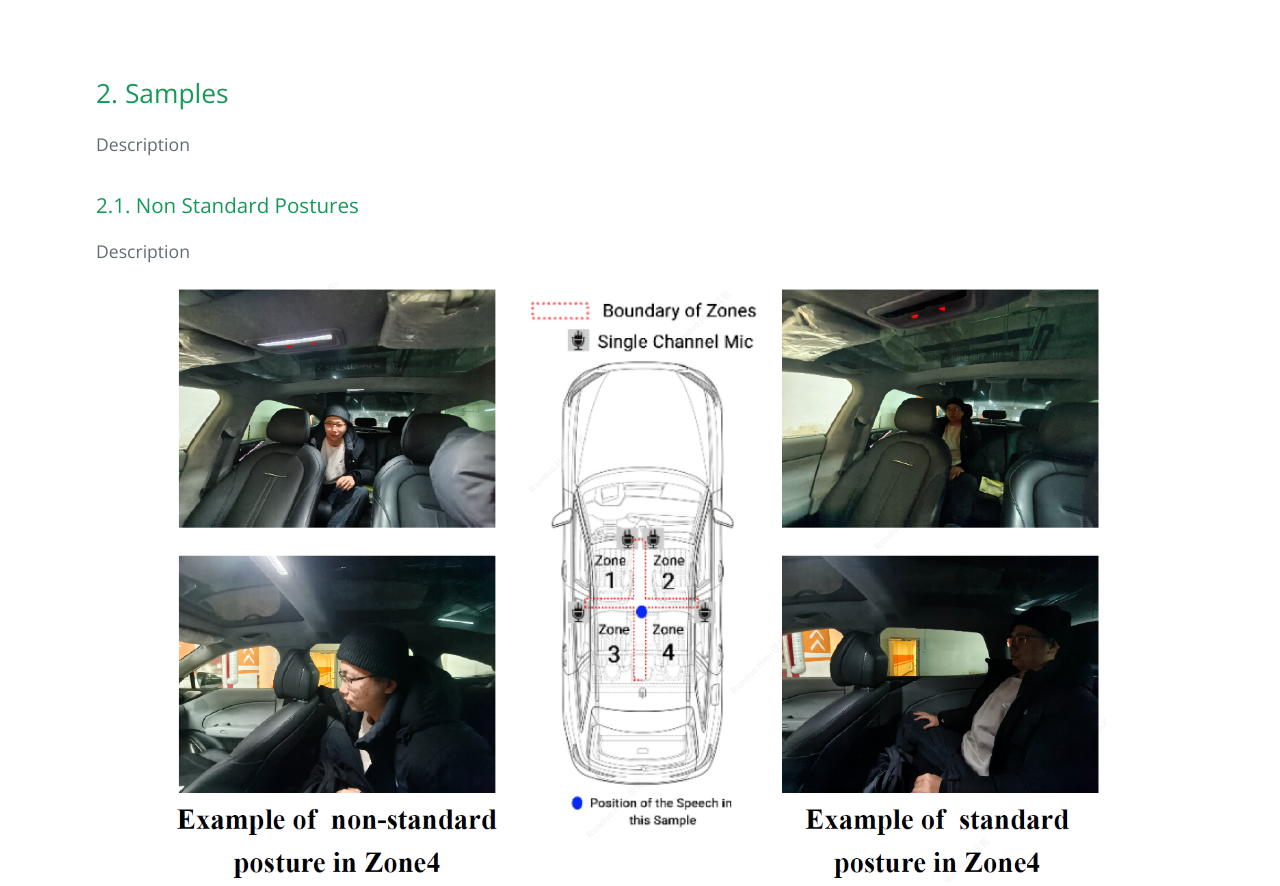
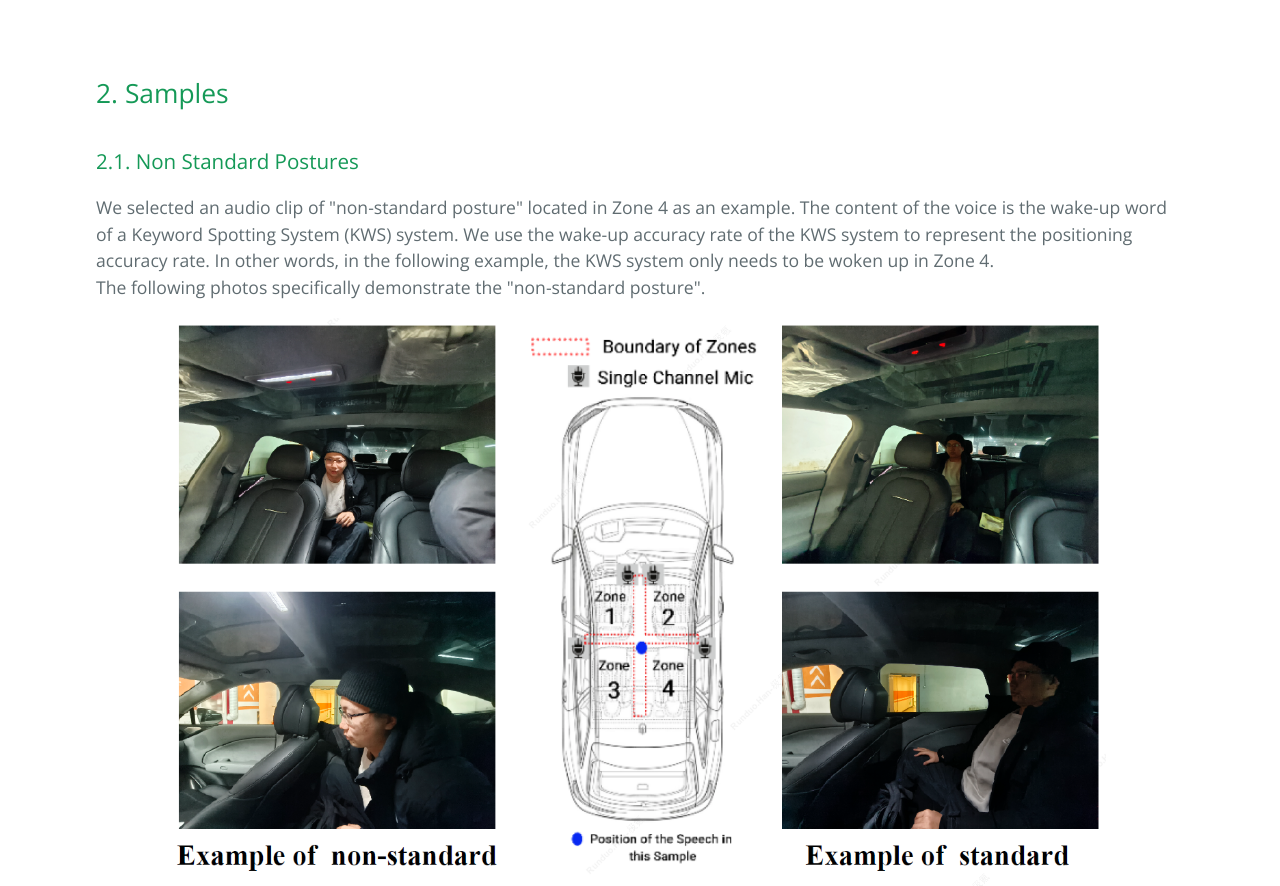
Before and after one commit to cabinsep/cabinsep, a plain HTML site: page index.html in a window 1280 px wide. Shown: the part 1380-2266 px from the top of the page. Drawn offline with nearby package versions, Linux system fonts and the light colour scheme.

Commit message:
Update index.html

```diff
--- a/index.html
+++ b/index.html
@@ -27,10 +27,13 @@
       <center><img src="cabinsep_framework.png" style="height:600px"/></center>
     <br><br>
     <h2 id="samples">2. Samples</h2>
-    <p>Description</p>
     <h3>2.1. Non Standard Postures</h3>
-      <p>Description</p>
+      <p>We selected an audio clip of "non-standard posture" located in Zone 4 as an example.
+      The content of the voice is the wake-up word of a Keyword Spotting System (KWS) system. We use the wake-up accuracy rate of the KWS system to represent the positioning accuracy rate.
+      In other words, in the following example, the KWS system only needs to be woken up in Zone 4.<br>
+      The following photos specifically demonstrate the "non-standard posture".</p>
       <center><img src="non_standard_posture_pic.png" style="height:600px"/></center>
+
       <table>
         <thead>
           <tr>
```
